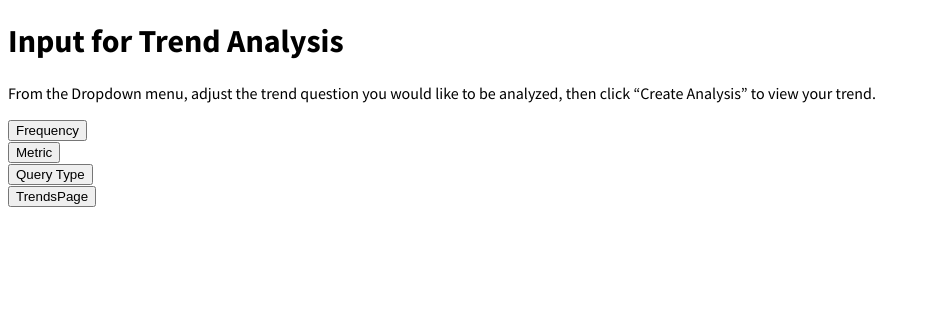
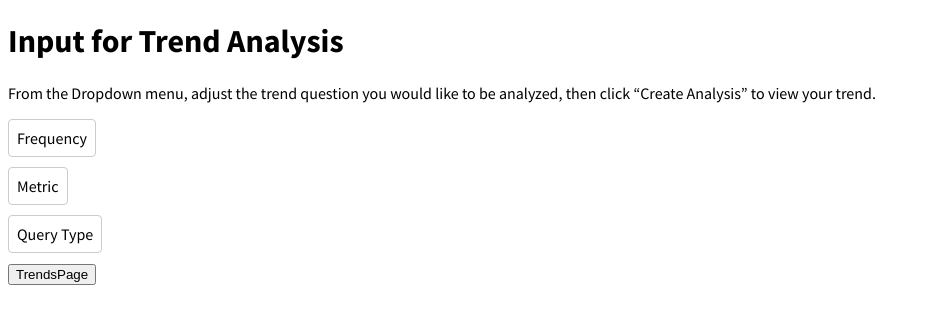
Before and after one commit to sidney888/spotify-dbms, a React (Create React App) app: page /QueryUs in a window 1280 px wide. Shown: the top 324 px of the page, without its empty margins (0-930 px from the left). Built offline with nearby package versions, Linux system fonts and the light colour scheme; the HTML template or start-up script is replaced by a standard one.

Commit message:
fixed buttons

```diff
--- a/src/Components/Dropdown.css
+++ b/src/Components/Dropdown.css
@@ -0,0 +1,35 @@
+.dropdown-container {
+    position: relative;
+    margin-bottom: 10px;
+  }
+
+  .dropdown-selected {
+    display: inline-block;
+    padding: 8px;
+    border: 1px solid #ccc;
+    border-radius: 4px;
+    cursor: pointer;
+  }
+
+  .dropdown-options {
+    position: absolute;
+    top: 100%;
+    left: 0;
+    z-index: 1;
+    padding: 0;
+    margin: 0;
+    list-style: none;
+    background-color: #fff;
+    border: 1px solid #ccc;
+    border-radius: 4px;
+  }
+
+  .dropdown-options li {
+    padding: 8px;
+    cursor: pointer;
+  }
+
+  .dropdown-options li:hover,
+  .dropdown-options li.selected {
+    background-color: #f2f2f2;
+  }
--- a/src/Components/Dropdown.js
+++ b/src/Components/Dropdown.js
@@ -1,33 +1,38 @@
 import React, { useState } from 'react';
+import './Dropdown.css';
 
-function Dropdown(props) {
+const Dropdown = ({ options, selectedOption, onOptionClick }) => {
   const [isOpen, setIsOpen] = useState(false);
 
-  function handleToggle() {
+  const toggleDropdown = () => {
     setIsOpen(!isOpen);
-  }
+  };
 
-  function handleOptionClick(option) {
-    setIsOpen(false);
-    props.onOptionClick(option);
-  }
+  const handleOptionClick = (option) => {
+    onOptionClick(option);
+    toggleDropdown();
+  };
 
   return (
-    <div className="dropdown">
-      <button className="dropdown-toggle" onClick={handleToggle}>
-        {props.selectedOption}
-      </button>
-      {isOpen &&
+    <div className="dropdown-container">
+      <div className="dropdown-selected" onClick={toggleDropdown}>
+        {selectedOption}
+      </div>
+      {isOpen && (
         <ul className="dropdown-options">
-          {props.options.map(option => (
-            <li key={option} onClick={() => handleOptionClick(option)}>
+          {options.map((option) => (
+            <li
+              key={option}
+              className={selectedOption === option ? 'selected' : ''}
+              onClick={() => handleOptionClick(option)}
+            >
               {option}
             </li>
           ))}
         </ul>
-      }
+      )}
     </div>
   );
-}
+};
 
 export default Dropdown;
--- a/src/Pages/AnalysisPage.js
+++ b/src/Pages/AnalysisPage.js
@@ -2,7 +2,7 @@ import React, { useState } from 'react';
 import Dropdown from "../Components/Dropdown";
 import Button from '../Components/Button';
 
-const  AnalysisPage= () => {
+const AnalysisPage = () => {
   const [selectedOption, setSelectedOption] = useState('Frequency');
   const options = ['Daily', 'Weekly', 'Monthly', 'Yearly'];
   const [selectedMetric, setSelectedMetric] = useState('Metric');
@@ -10,36 +10,38 @@ const  AnalysisPage= () => {
   const [selectedType, setSelectedType] = useState('Query Type');
   const type = ['Tracks', 'Albums'];
 
-    function handleOptionClick(option) {
+  const handleOptionClick = (option) => {
     setSelectedOption(option);
-    }
-    function handleOptionClick(metric) {
+  };
+
+  const handleMetricClick = (metric) => {
     setSelectedMetric(metric);
-      }
+  };
 
   return (
     <div className="analysis">
-
       <h1 className="input">Input for Trend Analysis</h1>
-        <p className = "welcome- paragraph"> From the Dropdown menu, adjust the trend question you would like to be analyzed, then click “Create Analysis” to view your trend.
+      <p className="welcome-paragraph">
+        From the Dropdown menu, adjust the trend question you would like to be analyzed, then click “Create Analysis” to view your trend.
       </p>
-        <Dropdown className= "Frequency"
+      <Dropdown className="Frequency"
         selectedOption={selectedOption}
         options={options}
         onOptionClick={handleOptionClick}
       />
-        <Dropdown className= "Metric"
+      <Dropdown className="Metric"
         selectedOption={selectedMetric}
         options={metrics}
-            onOptionClick={handleOptionClick}
+        onOptionClick={handleMetricClick}
       />
-        <Dropdown className= "Type"
+      <Dropdown className="Type"
         selectedOption={selectedType}
         options={type}
-            onOptionClick={handleOptionClick}
+        onOptionClick={(option) => setSelectedType(option)}
       />
-        <Button to= "TrendsPage">Create Analysis</Button>
+      <Button to="TrendsPage">Create Analysis</Button>
     </div>
   )
 }
+
 export default AnalysisPage;
```
Also changed, not shown: 1 other file (tests, documents, lock files or other folders). Lines whose indentation alone changed are shown as unchanged.
